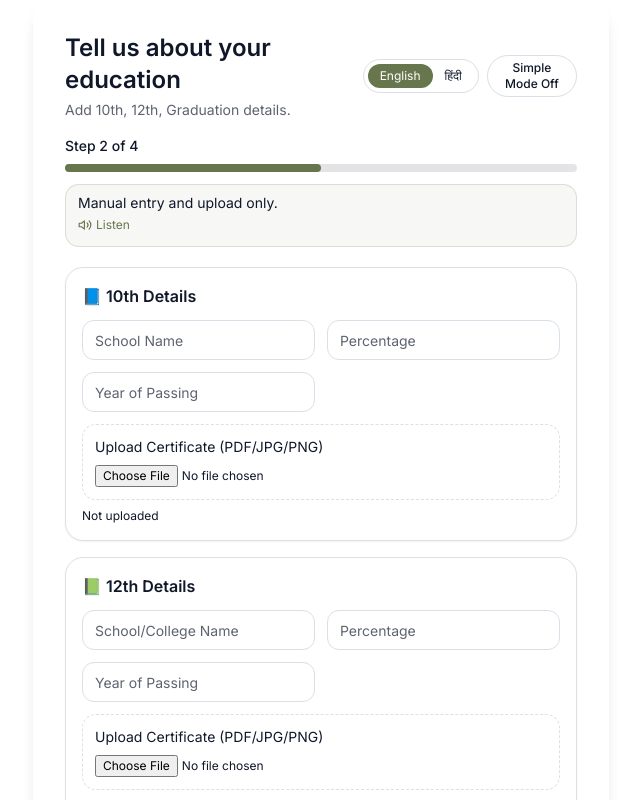
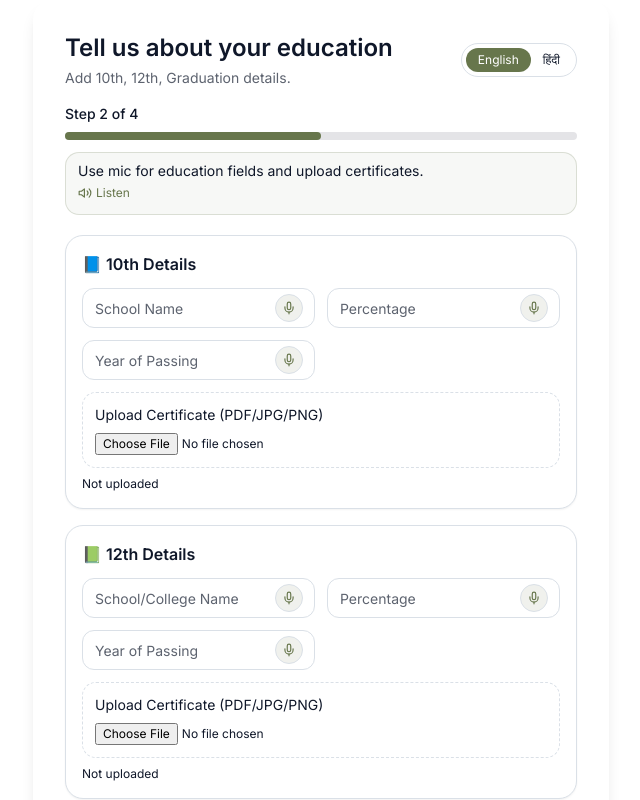
Before and after one commit to HIREKARMA1/disha-blue-ui, a Next.js app: page /signup/step-2 in a window 1280 px wide. Shown: the whole page, without its empty margins (316-956 px from the left). Built offline with nearby package versions, Linux system fonts and the light colour scheme; no server answers.

Commit message:
Step by step registration
Signed-off-by: Shriyansh@2004 <sanubhab629@gmail.com>

```diff
--- a/app/signup/step-1/page.tsx
+++ b/app/signup/step-1/page.tsx
@@ -7,6 +7,7 @@ import { Input } from "@/components/ui/input"
 import { Button } from "@/components/ui/button"
 import { StepForm } from "@/components/signup/StepForm"
 import { FieldVoiceButton } from "@/components/signup/FieldVoiceButton"
+import { getSignupLanguage } from "@/components/signup/LanguageSwitcher"
 import { getOnboardingStep, getSignupData, saveSignupData, saveStep, setOnboardingStep, startOnboardingSession } from "@/lib/onboarding"
 import { useAuth } from "@/hooks/useAuth"
 
@@ -16,12 +17,24 @@ export default function SignupStep1Page() {
   const initial = getSignupData()
   const [form, setForm] = useState(initial.basicInfo)
   const [loading, setLoading] = useState(false)
+  const [selectedLanguage, setSelectedLanguage] = useState<"en" | "hi">("en")
 
   useEffect(() => {
     console.log("ROUTER READY", typeof router.push)
     localStorage.removeItem("onboarding_step")
     localStorage.removeItem("onboarding_data")
     setOnboardingStep("step-1")
+  }, [])
+
+  useEffect(() => {
+    setSelectedLanguage(getSignupLanguage())
+    const onLanguageChange = () => setSelectedLanguage(getSignupLanguage())
+    window.addEventListener("hk_language_changed", onLanguageChange as EventListener)
+    window.addEventListener("storage", onLanguageChange)
+    return () => {
+      window.removeEventListener("hk_language_changed", onLanguageChange as EventListener)
+      window.removeEventListener("storage", onLanguageChange)
+    }
   }, [])
 
   useEffect(() => {
@@ -101,8 +114,8 @@ export default function SignupStep1Page() {
       subtitle="Minimal typing, voice supported."
       step={1}
       totalSteps={4}
-      helperHint="Use mic for name, phone, and location (Hindi/English)."
-      helperVoiceText="Use mic for name, phone, and location."
+      helperHint={selectedLanguage === "hi" ? "नाम, फोन और लोकेशन के लिए माइक का उपयोग करें (हिंदी/English)।" : "Use mic for name, phone, and location (Hindi/English)."}
+      helperVoiceText={selectedLanguage === "hi" ? "नाम, फोन और लोकेशन के लिए माइक का उपयोग करें।" : "Use mic for name, phone, and location."}
     >
       <div className="space-y-1">
         <Input
--- a/app/signup/step-2/page.tsx
+++ b/app/signup/step-2/page.tsx
@@ -6,6 +6,7 @@ import type { MouseEvent } from "react"
 import { Input } from "@/components/ui/input"
 import { Button } from "@/components/ui/button"
 import { StepForm } from "@/components/signup/StepForm"
+import { FieldVoiceButton } from "@/components/signup/FieldVoiceButton"
 import { getOnboardingStep, getSignupData, saveSignupData, saveStep, setOnboardingStep, uploadOnboardingDocument } from "@/lib/onboarding"
 import { useAuth } from "@/hooks/useAuth"
 
@@ -75,6 +76,27 @@ export default function SignupStep2Page() {
     return Object.keys(nextErrors).length === 0
   }
 
+  const normalizeNumericVoiceValue = (value: string, mode: "year" | "score") => {
+    if (mode === "year") return value.replace(/\D/g, "").slice(0, 4)
+    return value.replace(/[^0-9.]/g, "")
+  }
+
+  const getParsedEducationValue = (
+    parsed: Record<string, any>,
+    section: "tenth" | "twelfth" | "graduation",
+    field: "school_name" | "percentage" | "year_of_passing" | "college_name" | "cgpa",
+    translatedText: string
+  ) => {
+    const parsedEducation = parsed?.education || {}
+    const parsedSection = parsedEducation?.[section] || {}
+    const directValue = parsedSection?.[field] ?? parsed?.[field]
+    const fallbackText = String(directValue || translatedText || "").trim()
+    if (!fallbackText) return ""
+    if (field === "year_of_passing") return normalizeNumericVoiceValue(fallbackText, "year")
+    if (field === "percentage" || field === "cgpa") return normalizeNumericVoiceValue(fallbackText, "score")
+    return fallbackText
+  }
+
   const handleUpload = async (section: "tenth" | "twelfth" | "graduation", file?: File) => {
     if (!file) return
     setUploadingSection(section)
@@ -142,16 +164,60 @@ export default function SignupStep2Page() {
       subtitle="Add 10th, 12th, Graduation details."
       step={2}
       totalSteps={4}
-      helperHint="Manual entry and upload only."
-      helperVoiceText="Manual entry and upload only."
+      helperHint="Use mic for education fields and upload certificates."
+      helperVoiceText="Use mic for education fields and upload certificates."
     >
       <div className="space-y-4">
         <div className="rounded-xl border bg-card p-4 shadow-sm">
           <h3 className="mb-3 text-base font-semibold">📘 10th Details</h3>
           <div className="grid gap-3 md:grid-cols-2">
-            <Input placeholder="School Name" value={education.tenth.school_name} onChange={(e) => updateField("tenth", "school_name", e.target.value)} />
-            <Input type="number" placeholder="Percentage" value={education.tenth.percentage} onChange={(e) => updateField("tenth", "percentage", e.target.value)} />
-            <Input type="number" placeholder="Year of Passing" value={education.tenth.year_of_passing} onChange={(e) => updateField("tenth", "year_of_passing", e.target.value)} />
+            <Input
+              placeholder="School Name"
+              value={education.tenth.school_name}
+              onChange={(e) => updateField("tenth", "school_name", e.target.value)}
+              rightIcon={
+                <FieldVoiceButton
+                  fieldType="education"
+                  ariaLabel="Speak 10th school name"
+                  onParsed={({ translatedText, parsed }) => {
+                    const next = getParsedEducationValue(parsed, "tenth", "school_name", translatedText)
+                    if (next) updateField("tenth", "school_name", next)
+                  }}
+                />
+              }
+            />
+            <Input
+              type="number"
+              placeholder="Percentage"
+              value={education.tenth.percentage}
+              onChange={(e) => updateField("tenth", "percentage", e.target.value)}
+              rightIcon={
+                <FieldVoiceButton
+                  fieldType="education"
+                  ariaLabel="Speak 10th percentage"
+                  onParsed={({ translatedText, parsed }) => {
+                    const next = getParsedEducationValue(parsed, "tenth", "percentage", translatedText)
+                    if (next) updateField("tenth", "percentage", next)
+                  }}
+                />
+              }
+            />
+            <Input
+              type="number"
+              placeholder="Year of Passing"
+              value={education.tenth.year_of_passing}
+              onChange={(e) => updateField("tenth", "year_of_passing", e.target.value)}
+              rightIcon={
+                <FieldVoiceButton
+                  fieldType="education"
+                  ariaLabel="Speak 10th passing year"
+                  onParsed={({ translatedText, parsed }) => {
+                    const next = getParsedEducationValue(parsed, "tenth", "year_of_passing", translatedText)
+                    if (next) updateField("tenth", "year_of_passing", next)
+                  }}
+                />
+              }
+            />
           </div>
           {errors["tenth.percentage"] && <p className="mt-2 text-xs text-red-600">{errors["tenth.percentage"]}</p>}
           {errors["tenth.year_of_passing"] && <p className="mt-1 text-xs text-red-600">{errors["tenth.year_of_passing"]}</p>}
@@ -166,9 +232,53 @@ export default function SignupStep2Page() {
         <div className="rounded-xl border bg-card p-4 shadow-sm">
           <h3 className="mb-3 text-base font-semibold">📗 12th Details</h3>
           <div className="grid gap-3 md:grid-cols-2">
-            <Input placeholder="School/College Name" value={education.twelfth.school_name} onChange={(e) => updateField("twelfth", "school_name", e.target.value)} />
-            <Input type="number" placeholder="Percentage" value={education.twelfth.percentage} onChange={(e) => updateField("twelfth", "percentage", e.target.value)} />
-            <Input type="number" placeholder="Year of Passing" value={education.twelfth.year_of_passing} onChange={(e) => updateField("twelfth", "year_of_passing", e.target.value)} />
+            <Input
+              placeholder="School/College Name"
+              value={education.twelfth.school_name}
+              onChange={(e) => updateField("twelfth", "school_name", e.target.value)}
+              rightIcon={
+                <FieldVoiceButton
+                  fieldType="education"
+                  ariaLabel="Speak 12th school or college name"
+                  onParsed={({ translatedText, parsed }) => {
+                    const next = getParsedEducationValue(parsed, "twelfth", "school_name", translatedText)
+                    if (next) updateField("twelfth", "school_name", next)
+                  }}
+                />
+              }
+            />
+            <Input
+              type="number"
+              placeholder="Percentage"
+              value={education.twelfth.percentage}
+              onChange={(e) => updateField("twelfth", "percentage", e.target.value)}
+              rightIcon={
+                <FieldVoiceButton
+                  fieldType="education"
+                  ariaLabel="Speak 12th percentage"
+                  onParsed={({ translatedText, parsed }) => {
+                    const next = getParsedEducationValue(parsed, "twelfth", "percentage", translatedText)
+                    if (next) updateField("twelfth", "percentage", next)
+                  }}
+                />
+              }
+            />
+            <Input
+              type="number"
+              placeholder="Year of Passing"
+              value={education.twelfth.year_of_passing}
+              onChange={(e) => updateField("twelfth", "year_of_passing", e.target.value)}
+              rightIcon={
+                <FieldVoiceButton
+                  fieldType="education"
+                  ariaLabel="Speak 12th passing year"
+                  onParsed={({ translatedText, parsed }) => {
+                    const next = getParsedEducationValue(parsed, "twelfth", "year_of_passing", translatedText)
+                    if (next) updateField("twelfth", "year_of_passing", next)
+                  }}
+                />
+              }
+            />
           </div>
           {errors["twelfth.percentage"] && <p className="mt-2 text-xs text-red-600">{errors["twelfth.percentage"]}</p>}
           {errors["twelfth.year_of_passing"] && <p className="mt-1 text-xs text-red-600">{errors["twelfth.year_of_passing"]}</p>}
@@ -183,9 +293,53 @@ export default function SignupStep2Page() {
         <div className="rounded-xl border bg-card p-4 shadow-sm">
           <h3 className="mb-3 text-base font-semibold">🎓 Graduation Details</h3>
           <div className="grid gap-3 md:grid-cols-2">
-            <Input placeholder="University/College Name" value={education.graduation.college_name} onChange={(e) => updateField("graduation", "college_name", e.target.value)} />
-            <Input type="number" placeholder="CGPA / Percentage" value={education.graduation.cgpa} onChange={(e) => updateField("graduation", "cgpa", e.target.value)} />
-            <Input type="number" placeholder="Year of Passing" value={education.graduation.year_of_passing} onChange={(e) => updateField("graduation", "year_of_passing", e.target.value)} />
+            <Input
+              placeholder="University/College Name"
+              value={education.graduation.college_name}
+              onChange={(e) => updateField("graduation", "college_name", e.target.value)}
+              rightIcon={
+                <FieldVoiceButton
+                  fieldType="education"
+                  ariaLabel="Speak graduation university or college name"
+                  onParsed={({ translatedText, parsed }) => {
+                    const next = getParsedEducationValue(parsed, "graduation", "college_name", translatedText)
+                    if (next) updateField("graduation", "college_name", next)
+                  }}
+                />
+              }
+            />
+            <Input
+              type="number"
+              placeholder="CGPA / Percentage"
+              value={education.graduation.cgpa}
+              onChange={(e) => updateField("graduation", "cgpa", e.target.value)}
+              rightIcon={
+                <FieldVoiceButton
+                  fieldType="education"
+                  ariaLabel="Speak graduation CGPA or percentage"
+                  onParsed={({ translatedText, parsed }) => {
+                    const next = getParsedEducationValue(parsed, "graduation", "cgpa", translatedText)
+                    if (next) updateField("graduation", "cgpa", next)
+                  }}
+                />
+              }
+            />
+            <Input
+              type="number"
+              placeholder="Year of Passing"
+              value={education.graduation.year_of_passing}
+              onChange={(e) => updateField("graduation", "year_of_passing", e.target.value)}
+              rightIcon={
+                <FieldVoiceButton
+                  fieldType="education"
+                  ariaLabel="Speak graduation passing year"
+                  onParsed={({ translatedText, parsed }) => {
+                    const next = getParsedEducationValue(parsed, "graduation", "year_of_passing", translatedText)
+                    if (next) updateField("graduation", "year_of_passing", next)
+                  }}
+                />
+              }
+            />
           </div>
           {errors["graduation.cgpa"] && <p className="mt-2 text-xs text-red-600">{errors["graduation.cgpa"]}</p>}
           {errors["graduation.year_of_passing"] && <p className="mt-1 text-xs text-red-600">{errors["graduation.year_of_passing"]}</p>}
--- a/components/signup/FieldVoiceButton.tsx
+++ b/components/signup/FieldVoiceButton.tsx
@@ -6,7 +6,7 @@ import { getSignupLanguage } from "@/components/signup/LanguageSwitcher"
 import { useSpeechToText } from "@/hooks/useSpeechToText"
 import { parseVoiceText } from "@/lib/onboarding"
 
-type VoiceFieldType = "name" | "phone" | "location" | "skills" | "experience"
+type VoiceFieldType = "name" | "phone" | "location" | "skills" | "education" | "experience"
 
 interface FieldVoiceButtonProps {
   fieldType: VoiceFieldType
--- a/components/signup/StepForm.tsx
+++ b/components/signup/StepForm.tsx
@@ -1,6 +1,6 @@
 "use client"
 
-import { ReactNode, useEffect, useState } from "react"
+import { ReactNode } from "react"
 import { Volume2 } from "lucide-react"
 import { SignupLanguageSwitcher } from "@/components/signup/LanguageSwitcher"
 import { speakText } from "@/lib/speech"
@@ -16,40 +16,22 @@ interface StepFormProps {
 }
 
 export function StepForm({ title, subtitle, step, totalSteps = 4, helperHint, helperVoiceText, children }: StepFormProps) {
-  const [simpleMode, setSimpleMode] = useState(false)
-  useEffect(() => {
-    const raw = localStorage.getItem("hk_simple_mode")
-    setSimpleMode(raw === "true")
-  }, [])
-
-  const toggleSimpleMode = () => {
-    const next = !simpleMode
-    setSimpleMode(next)
-    localStorage.setItem("hk_simple_mode", String(next))
-  }
-
   const playVoiceHint = () => {
     const text = helperVoiceText || helperHint
     if (!text) return
-    void speakText(text)
+    const hasDevanagari = /[\u0900-\u097F]/.test(text)
+    void speakText(text, hasDevanagari ? "hi" : undefined)
   }
 
   return (
-    <section className={`mx-auto max-w-xl rounded-2xl bg-white p-6 shadow-lg dark:bg-zinc-900 md:p-8 ${simpleMode ? "text-lg" : ""}`}>
+    <section className="mx-auto max-w-xl rounded-2xl bg-white p-6 shadow-lg dark:bg-zinc-900 md:p-8">
       <div className="flex items-center justify-between gap-3">
         <div>
-          <h1 className={`font-semibold ${simpleMode ? "text-3xl" : "text-2xl"}`}>{title}</h1>
-          <p className={`mt-1 text-muted-foreground ${simpleMode ? "text-base" : "text-sm"}`}>{subtitle}</p>
+          <h1 className="text-2xl font-semibold">{title}</h1>
+          <p className="mt-1 text-sm text-muted-foreground">{subtitle}</p>
         </div>
         <div className="flex items-center gap-2">
           <SignupLanguageSwitcher />
-          <button
-            type="button"
-            onClick={toggleSimpleMode}
-            className="rounded-full border px-3 py-1 text-xs font-medium"
-          >
-            Simple Mode {simpleMode ? "On" : "Off"}
-          </button>
         </div>
       </div>
       {step ? (
@@ -65,7 +47,7 @@ export function StepForm({ title, subtitle, step, totalSteps = 4, helperHint, he
       ) : null}
       {helperHint ? (
         <div className="mt-3 rounded-lg border border-primary/20 bg-primary/5 px-3 py-2">
-          <p className={`${simpleMode ? "text-base" : "text-sm"}`}>{helperHint}</p>
+          <p className="text-sm">{helperHint}</p>
           <button type="button" className="mt-1 inline-flex items-center gap-1 text-xs text-primary" onClick={playVoiceHint}>
             <Volume2 className="h-3.5 w-3.5" /> Listen
           </button>
--- a/lib/onboarding.ts
+++ b/lib/onboarding.ts
@@ -51,13 +51,24 @@ export const defaultSignupData: SignupData = {
   template: "blue_collar_basic",
 }
 
-export const resetOnboarding = () => {
+let inMemorySignupData: SignupData = defaultSignupData
+let inMemoryStatus: "in_progress" | "completed" | null = null
+let inMemoryStep: "step-1" | "step-2" | "step-3" | "step-4" | "review" | null = null
+
+function clearLegacyBrowserStorage() {
   if (typeof window === "undefined") return
   localStorage.removeItem("onboarding_step")
   localStorage.removeItem("onboarding_data")
   localStorage.removeItem("onboarding_session")
   localStorage.removeItem(KEY)
   localStorage.removeItem(STATUS_KEY)
+}
+
+export const resetOnboarding = () => {
+  inMemorySignupData = defaultSignupData
+  inMemoryStatus = null
+  inMemoryStep = null
+  clearLegacyBrowserStorage()
 }
 
 const stepToRoute: Record<string, string> = {
@@ -79,81 +90,42 @@ export function getOnboardingEntryRoute() {
 }
 
 export function getSignupData(): SignupData {
-  if (typeof window === "undefined") return defaultSignupData
-  const raw = localStorage.getItem(KEY)
-  if (!raw) return defaultSignupData
-  try {
-    const parsed = JSON.parse(raw)
-    const next = { ...defaultSignupData, ...parsed }
-    const legacyEducation = parsed?.education
-    if (Array.isArray(legacyEducation)) {
-      const fromLevel = (level: string) =>
-        legacyEducation.find((item: any) => String(item?.level || "").toLowerCase() === level.toLowerCase()) || {}
-      const tenth = fromLevel("10th")
-      const twelfth = fromLevel("12th")
-      const graduation = fromLevel("graduation")
-      next.education = {
-        tenth: {
-          school_name: tenth.details || "",
-          percentage: "",
-          year_of_passing: "",
-          certificate_url: (tenth.documents || [])[0] || "",
-        },
-        twelfth: {
-          school_name: twelfth.details || "",
-          percentage: "",
-          year_of_passing: "",
-          certificate_url: (twelfth.documents || [])[0] || "",
-        },
-        graduation: {
-          college_name: graduation.details || "",
-          cgpa: "",
-          year_of_passing: "",
-          certificate_url: (graduation.documents || [])[0] || "",
-        },
-      }
-    }
-    return next
-  } catch {
-    return defaultSignupData
-  }
+  clearLegacyBrowserStorage()
+  return inMemorySignupData
 }
 
 export function saveSignupData(data: SignupData) {
-  localStorage.setItem(KEY, JSON.stringify(data))
+  inMemorySignupData = data
 }
 
 export function startOnboardingSession(seed?: Partial<SignupData>) {
-  const existing = getSignupData()
+  clearLegacyBrowserStorage()
+  const existing = inMemorySignupData
   const next = { ...existing, ...seed }
-  localStorage.setItem(KEY, JSON.stringify(next))
-  localStorage.setItem(STATUS_KEY, "in_progress")
+  inMemorySignupData = next
+  inMemoryStatus = "in_progress"
   return next
 }
 
 export function completeOnboardingSession() {
-  localStorage.setItem(STATUS_KEY, "completed")
-  localStorage.setItem(STEP_KEY, "review")
+  inMemoryStatus = "completed"
+  inMemoryStep = "review"
 }
 
 export function isOnboardingInProgress() {
-  if (typeof window === "undefined") return false
-  return localStorage.getItem(STATUS_KEY) === "in_progress"
+  return inMemoryStatus === "in_progress"
 }
 
 export function isOnboardingCompleted() {
-  if (typeof window === "undefined") return false
-  return localStorage.getItem(STATUS_KEY) === "completed"
+  return inMemoryStatus === "completed"
 }
 
 export function setOnboardingStep(step: "step-1" | "step-2" | "step-3" | "step-4" | "review") {
-  if (typeof window === "undefined") return
-  localStorage.setItem(STEP_KEY, step)
+  inMemoryStep = step
 }
 
 export function getOnboardingStep() {
-  if (typeof window === "undefined") return null
-  return localStorage.getItem(STEP_KEY)
+  return inMemoryStep
 }
 
 export async function saveStep(step: string, payload: any, userId?: string) {
```
